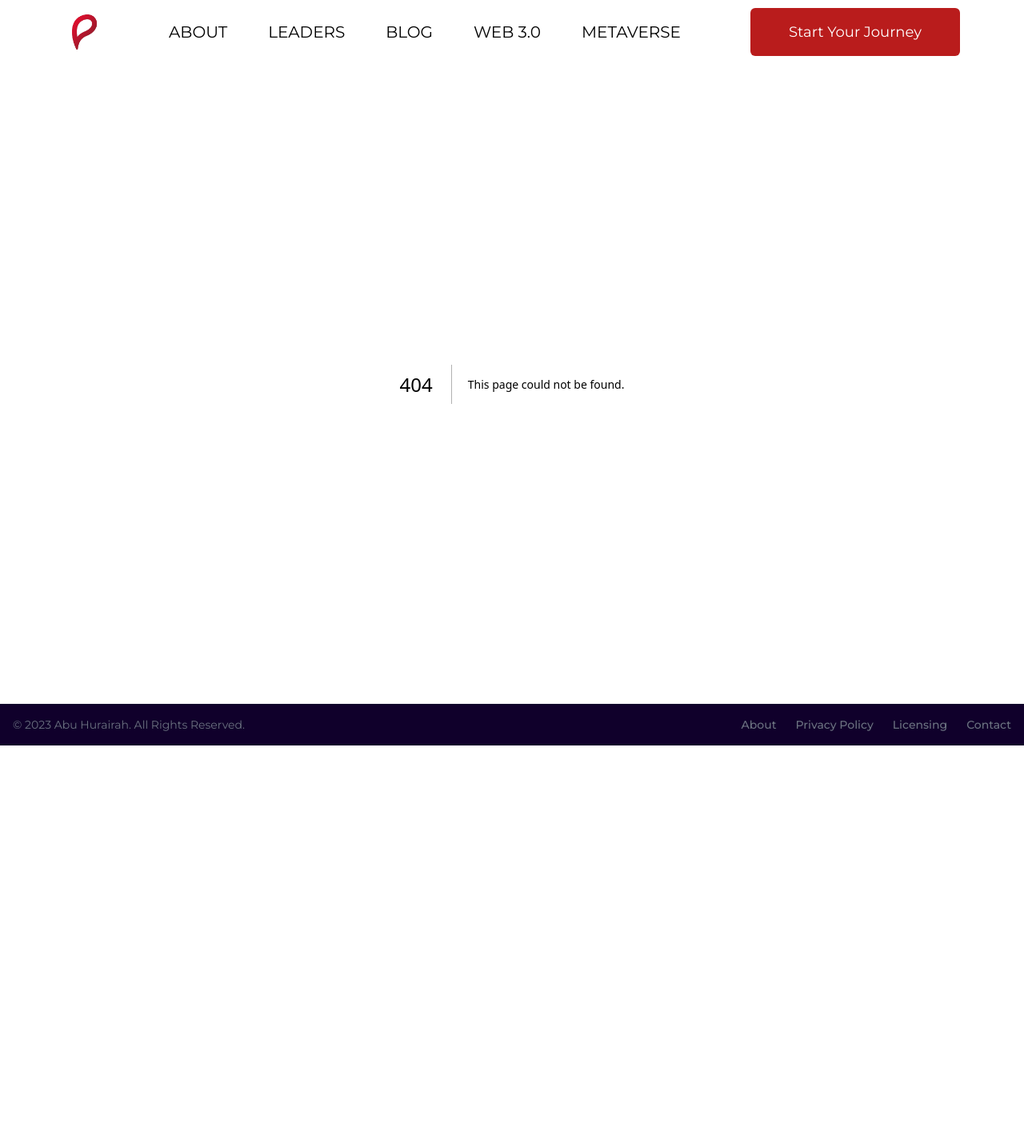
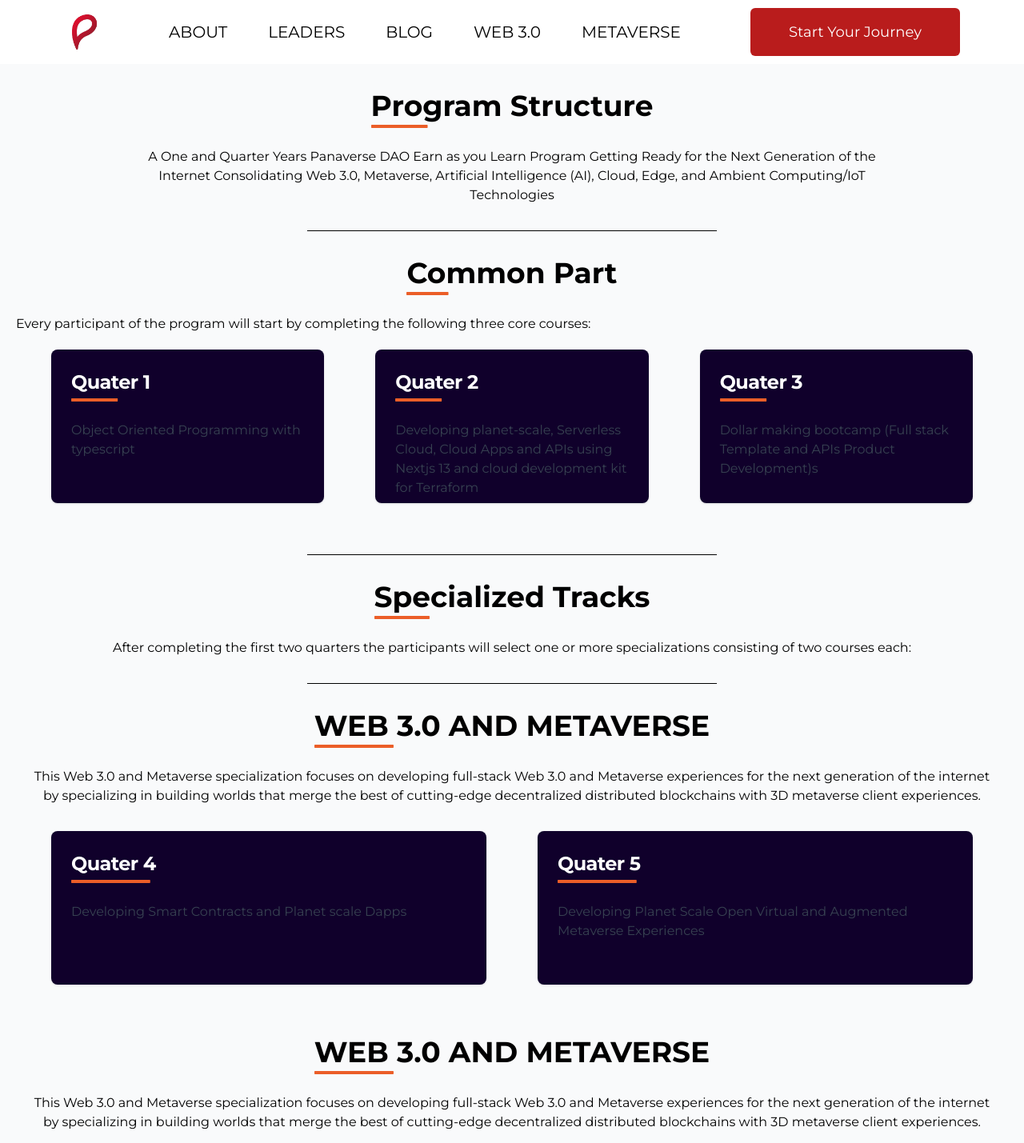
Before and after one commit to AbuHurairah127/NextJs-assigns, a Next.js app in the folder panaverse-ui-new/: page /programStructure in a window 1280 px wide. Before the commit this address had no page. Shown: the top 1429 px of the page at 80% size. Before the commit the page ends 932 px from the top, so only its background shows below. Built offline with nearby package versions, Linux system fonts and the light colour scheme.

Commit message:
panaverse ui ready

```diff
--- a/panaverse-ui-new/src/app/page.tsx
+++ b/panaverse-ui-new/src/app/page.tsx
@@ -42,8 +42,8 @@
                   href="https://content.techgig.com/hiring/top-5-metaverse-jobs-that-will-rule-the-future-of-tech-industry/articleshow/87581325.cms"
                   className="link"
                 >
-                  Top 5 'Metaverse' jobs that will rule the future of tech
-                  industry
+                  Top 5 &apos;Metaverse&apos; jobs that will rule the future of
+                  tech industry
                 </a>
               </li>
               <li>
@@ -94,7 +94,8 @@
                 <p className="w-56 h-56 text-center rounded-full">
                   First learn the development. Think, Design the software and
                   then Develop. Do marketing and Earn in Dollars to change the
-                  fortune of your life and family and Pakistan's economic state.
+                  fortune of your life and family and Pakistan&apos;s economic
+                  state.
                 </p>
               </div>
             </div>
--- /dev/null
+++ b/panaverse-ui-new/src/app/programStructure/page.tsx
@@ -0,0 +1,112 @@
+import ProgramStructureCard from "@/components/programStructureCard/ProgramStructureCard";
+import { firstThree, web3_metaverse } from "@/data/quaterData";
+import React from "react";
+
+const ProgramStructure = () => {
+  return (
+    <div className="bg-gray-50 flex flex-col items-center">
+      <h1 className="text-4xl font-bold w-fit text-center underline-transition my-8">
+        Program Structure
+      </h1>
+      <p className="w-[75vw] text-center">
+        A One and Quarter Years Panaverse DAO Earn as you Learn Program Getting
+        Ready for the Next Generation of the Internet Consolidating Web 3.0,
+        Metaverse, Artificial Intelligence (AI), Cloud, Edge, and Ambient
+        Computing/IoT Technologies
+      </p>
+      <div className="w-[40vw] border-b border-b-black mt-8 mx-auto"></div>
+      <h1 className="text-4xl font-bold w-fit text-center underline-transition my-8">
+        Common Part
+      </h1>
+
+      <p className="px-5 self-start mb-5 ">
+        Every participant of the program will start by completing the following
+        three core courses:
+      </p>
+      <div className="w-[95vw] flex justify-between mb-8 flex-wrap lg:flex-nowrap">
+        {firstThree.map((quaterData, i) => (
+          <ProgramStructureCard quaterData={quaterData} key={i} />
+        ))}{" "}
+      </div>
+      <div className="w-[40vw] border-b border-b-black mt-8 mx-auto"></div>
+      <h1 className="text-4xl font-bold w-fit text-center underline-transition my-8">
+        Specialized Tracks
+      </h1>
+      <p>
+        After completing the first two quarters the participants will select one
+        or more specializations consisting of two courses each:
+      </p>
+      <div className="w-[40vw] border-b border-b-black mt-8 mx-auto"></div>
+      <div className="flex flex-col items-center">
+        <h1 className="text-4xl font-bold w-fit text-center underline-transition my-8">
+          WEB 3.0 AND METAVERSE
+        </h1>
+        <p className="self-start mx-8 text-center mb-8">
+          This Web 3.0 and Metaverse specialization focuses on developing
+          full-stack Web 3.0 and Metaverse experiences for the next generation
+          of the internet by specializing in building worlds that merge the best
+          of cutting-edge decentralized distributed blockchains with 3D
+          metaverse client experiences.
+        </p>
+        <div className="flex justify-between w-[95vw] mb-8 flex-wrap lg:flex-nowrap">
+          {web3_metaverse.map((quaterData, i) => (
+            <ProgramStructureCard key={i} quaterData={quaterData} />
+          ))}
+        </div>
+      </div>
+      <div className="flex flex-col items-center">
+        <h1 className="text-4xl font-bold w-fit text-center underline-transition my-8">
+          WEB 3.0 AND METAVERSE
+        </h1>
+        <p className="self-start mx-8 text-center mb-8">
+          This Web 3.0 and Metaverse specialization focuses on developing
+          full-stack Web 3.0 and Metaverse experiences for the next generation
+          of the internet by specializing in building worlds that merge the best
+          of cutting-edge decentralized distributed blockchains with 3D
+          metaverse client experiences.
+        </p>
+        <div className="flex justify-between w-[95vw] mb-8 flex-wrap lg:flex-nowrap">
+          {web3_metaverse.map((quaterData, i) => (
+            <ProgramStructureCard key={i} quaterData={quaterData} />
+          ))}
+        </div>
+      </div>
+      <div className="flex flex-col items-center">
+        <h1 className="text-4xl font-bold w-fit text-center underline-transition my-8">
+          WEB 3.0 AND METAVERSE
+        </h1>
+        <p className="self-start mx-8 text-center mb-8">
+          This Web 3.0 and Metaverse specialization focuses on developing
+          full-stack Web 3.0 and Metaverse experiences for the next generation
+          of the internet by specializing in building worlds that merge the best
+          of cutting-edge decentralized distributed blockchains with 3D
+          metaverse client experiences.
+        </p>
+        <div className="flex justify-between w-[95vw] mb-8 flex-wrap lg:flex-nowrap">
+          {web3_metaverse.map((quaterData, i) => (
+            <ProgramStructureCard key={i} quaterData={quaterData} />
+          ))}
+        </div>
+      </div>
+      <div className="flex flex-col items-center">
+        <h1 className="text-4xl font-bold w-fit text-center underline-transition my-8">
+          WEB 3.0 AND METAVERSE
+        </h1>
+        <p className="self-start mx-8 text-center mb-8">
+          This Web 3.0 and Metaverse specialization focuses on developing
+          full-stack Web 3.0 and Metaverse experiences for the next generation
+          of the internet by specializing in building worlds that merge the best
+          of cutting-edge decentralized distributed blockchains with 3D
+          metaverse client experiences.
+        </p>
+        <div className="flex justify-between w-[95vw] mb-8 flex-wrap lg:flex-nowrap">
+          {web3_metaverse.map((quaterData, i) => (
+            <ProgramStructureCard key={i} quaterData={quaterData} />
+          ))}
+        </div>
+      </div>
+    </div>
+  );
+};
+
+export default ProgramStructure;
--- a/panaverse-ui-new/src/components/navbar/Navbar.tsx
+++ b/panaverse-ui-new/src/components/navbar/Navbar.tsx
@@ -49,8 +49,8 @@
         {" "}
         <nav className="flex flex-col  justify-between">
           {Links.map((link, i) => (
-            <div className="py-3 text-center border w-screen">
-              <NavLinks key={i} name={link.name} path={link.path} />
+            <div className="py-3 text-center border w-screen" key={i}>
+              <NavLinks name={link.name} path={link.path} />
             </div>
           ))}
         </nav>
--- /dev/null
+++ b/panaverse-ui-new/src/components/programStructureCard/ProgramStructureCard.tsx
@@ -0,0 +1,40 @@
+import { QuaterDetailType } from "@/data/quaterData";
+import React from "react";
+
+const ProgramStructureCard = ({
+  quaterData,
+}: {
+  quaterData: QuaterDetailType;
+}) => {
+  return (
+    <div className=" p-6  rounded-lg shadow bg-[#10002b] border border-[#10002b]/80 h-48 hover:bg-indigo-950 w-[700px] flex flex-col mx-8 mb-8 lg:mb-0">
+      <h5 className="text-2xl font-bold tracking-tight text-white underline-transition mb-8">
+        {"Quater " + quaterData.quater}
+      </h5>
+      <p className="mb-3 font-normal text-gray-700 dark:text-gray-400">
+        {quaterData.content}
+      </p>
+      {/* <a
+        href="#"
+        className="inline-flex items-center px-3 py-2 text-sm font-medium text-center text-white bg-blue-700 rounded-lg hover:bg-blue-800 focus:ring-4 focus:outline-none focus:ring-blue-300 dark:bg-blue-600 dark:hover:bg-blue-700 dark:focus:ring-blue-800"
+      >
+        Read more
+        <svg
+          aria-hidden="true"
+          className="w-4 h-4 ml-2 -mr-1"
+          fill="currentColor"
+          viewBox="0 0 20 20"
+          xmlns="http://www.w3.org/2000/svg"
+        >
+          <path
+            fillRule="evenodd"
+            d="M10.293 3.293a1 1 0 011.414 0l6 6a1 1 0 010 1.414l-6 6a1 1 0 01-1.414-1.414L14.586 11H3a1 1 0 110-2h11.586l-4.293-4.293a1 1 0 010-1.414z"
+            clipRule="evenodd"
+          />
+        </svg>
+      </a> */}
+    </div>
+  );
+};
+
+export default ProgramStructureCard;
--- /dev/null
+++ b/panaverse-ui-new/src/data/quaterData.ts
@@ -0,0 +1,40 @@
+export type QuaterDetailType = {
+  quater: number;
+  content: string;
+};
+export const firstThree: QuaterDetailType[] = [
+  { quater: 1, content: "Object Oriented Programming with typescript" },
+  {
+    quater: 2,
+    content:
+      "Developing planet-scale, Serverless Cloud, Cloud Apps and APIs using Nextjs 13 and cloud development kit for Terraform",
+  },
+  {
+    quater: 3,
+    content:
+      "Dollar making bootcamp (Full stack Template and APIs Product Development)s",
+  },
+];
+export const web3_metaverse: QuaterDetailType[] = [
+  {
+    quater: 4,
+    content: "Developing Smart Contracts and Planet scale Dapps",
+  },
+  {
+    quater: 5,
+    content:
+      "Developing Planet Scale Open Virtual and Augmented Metaverse Experiences",
+  },
+];
+
+export const ai: QuaterDetailType[] = [
+  {
+    quater: 4,
+    content:
+      "Developing Planet Scale Open Virtual and Augmented Metaverse Experiences",
+  },
+  {
+    quater: 5,
+    content: "Deep Learning and MLOps",
+  },
+];
--- a/panaverse-ui-new/src/section/aboutProgram/AboutProgramSummary.tsx
+++ b/panaverse-ui-new/src/section/aboutProgram/AboutProgramSummary.tsx
@@ -20,11 +20,11 @@
             <p className="text-white text-lg lg:w-[40vw]">
               Students in this brand-new type of curriculum will learn how to
               make money and increase exports in the classroom and will be able
-              to do so within six months of the program's start. It resembles a
-              hybrid of a business venture and an educational project. With a
-              unique blend of business and educational elements. Students will
-              begin applying these skills within six months of the program's
-              start.
+              to do so within six months of the program&apos;s start. It
+              resembles a hybrid of a business venture and an educational
+              project. With a unique blend of business and educational elements.
+              Students will begin applying these skills within six months of the
+              program&apos;s start.
             </p>
           </div>
           <button className="button mt-5">Read More</button>
```
Also changed, not shown: 1 other file (tests, documents, lock files or other folders).
